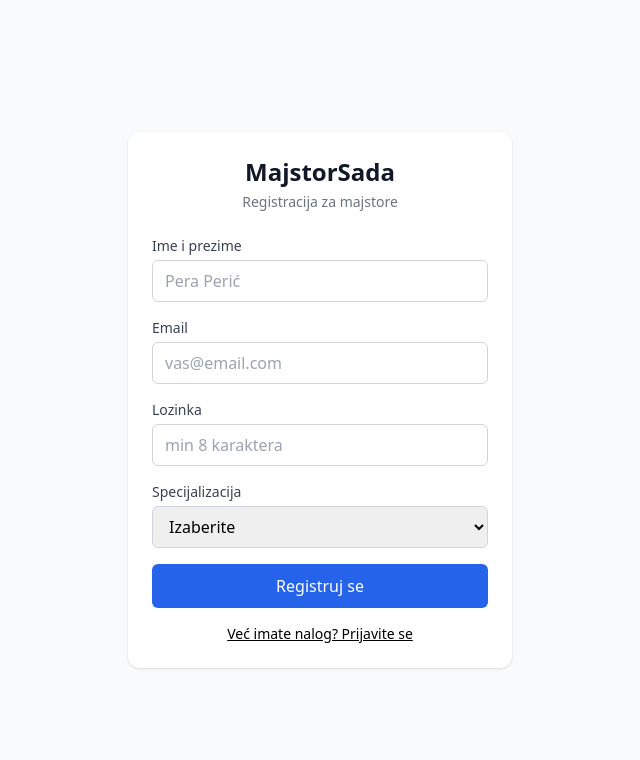
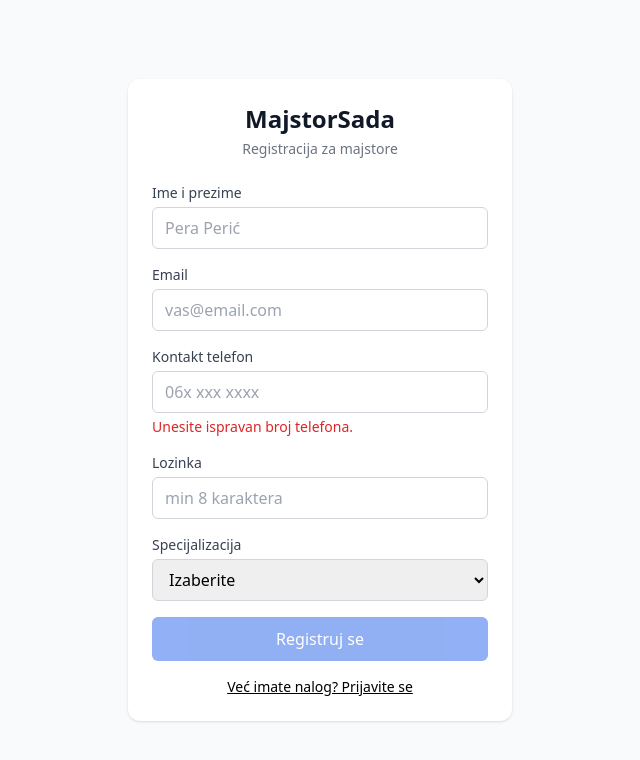
Before and after one commit to AleksaSovrlic/majstorsada, a Nuxt app: page /majstor/register in a window 1280 px wide. Shown: the top 760 px of the page, without its empty margins (320-960 px from the left). Built offline with nearby package versions, Linux system fonts and the light colour scheme; no server answers.

Commit message:
feat: Finalize craftsman registration profile

```diff
--- a/app/pages/majstor/register.vue
+++ b/app/pages/majstor/register.vue
@@ -16,6 +16,13 @@
           <input v-model="email" type="email" required class="w-full rounded-md border border-gray-300 px-3 py-2 focus:outline-none focus:ring-2 focus:ring-blue-500" placeholder="vas@email.com" />
         </div>
         <div>
+          <label class="block text-sm text-gray-700 mb-1">Kontakt telefon</label>
+          <input v-model="phone" type="tel" required class="w-full rounded-md border border-gray-300 px-3 py-2 focus:outline-none focus:ring-2 focus:ring-blue-500" placeholder="06x xxx xxxx" />
+          <p class="text-sm mt-1" :class="phoneValid ? 'text-green-700' : 'text-red-600'">
+            {{ phoneValid ? 'Broj telefona je validan.' : 'Unesite ispravan broj telefona.' }}
+          </p>
+        </div>
+        <div>
           <label class="block text-sm text-gray-700 mb-1">Lozinka</label>
           <input v-model="password" type="password" minlength="8" required class="w-full rounded-md border border-gray-300 px-3 py-2 focus:outline-none focus:ring-2 focus:ring-blue-500" placeholder="min 8 karaktera" />
         </div>
@@ -29,7 +36,7 @@
           </select>
         </div>
 
-        <button type="submit" :disabled="loading" class="w-full rounded-md bg-blue-600 text-white py-2.5 font-medium hover:bg-blue-700 disabled:opacity-50 disabled:cursor-not-allowed active:scale-[0.99]">
+        <button type="submit" :disabled="loading || !phoneValid" class="w-full rounded-md bg-blue-600 text-white py-2.5 font-medium hover:bg-blue-700 disabled:opacity-50 disabled:cursor-not-allowed active:scale-[0.99]">
           {{ loading ? 'Kreiranje naloga...' : 'Registruj se' }}
         </button>
         <p v-if="errorMsg" class="text-red-600 text-sm">{{ errorMsg }}</p>
@@ -49,6 +56,7 @@
 import { createUserWithEmailAndPassword } from 'firebase/auth'
 import { doc, serverTimestamp, setDoc } from 'firebase/firestore'
 import { useAuthStore } from '@/stores/auth'
+import { parsePhoneNumberFromString } from 'libphonenumber-js'
 
 definePageMeta({ layout: false })
 
@@ -57,11 +65,22 @@
 
 const displayName = ref('')
 const email = ref('')
+const phone = ref('')
 const password = ref('')
 const specialization = ref('')
 const loading = ref(false)
 const errorMsg = ref('')
 const successMsg = ref('')
+
+const phoneValid = computed(() => {
+  if (!phone.value) return false
+  const parsed = parsePhoneNumberFromString(phone.value, 'RS')
+  return parsed ? parsed.isValid() : false
+})
+const e164Phone = computed(() => {
+  const parsed = parsePhoneNumberFromString(phone.value, 'RS')
+  return parsed && parsed.isValid() ? parsed.number : ''
+})
 
 onMounted(async () => {
   await authStore.ensureAuthReady()
@@ -76,12 +95,16 @@
   loading.value = true
   try {
     const { $firebaseAuth, $firestore } = useNuxtApp()
+    if (!phoneValid.value) {
+      throw new Error('Molimo unesite ispravan broj telefona.')
+    }
     const cred = await createUserWithEmailAndPassword($firebaseAuth, email.value, password.value)
     const uid = cred.user.uid
     await setDoc(doc($firestore, 'tradespeople', uid), {
       uid,
       displayName: displayName.value,
-      phoneNumber: '',
+      phoneNumber: e164Phone.value,
+      email: cred.user.email || email.value,
       specialization: specialization.value,
       status: 'unavailable',
       balanceTokens: 0,
```
